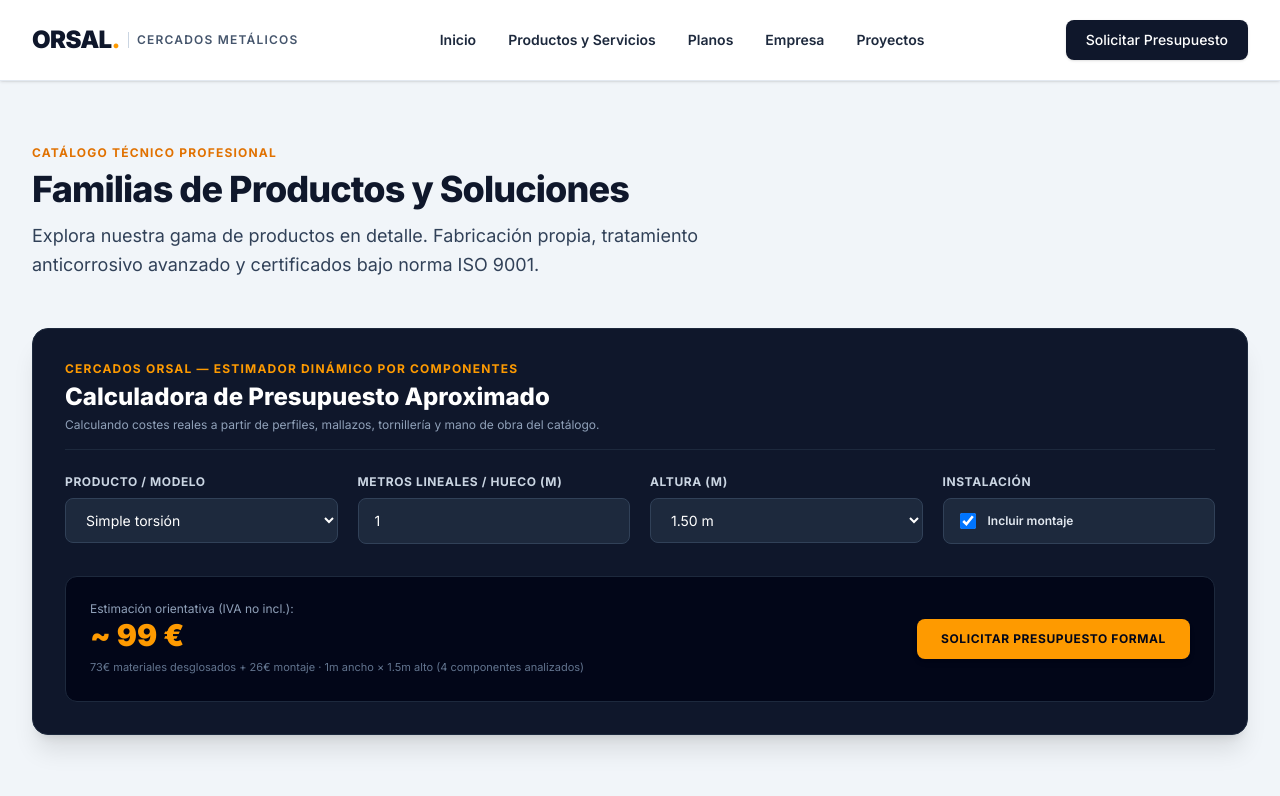
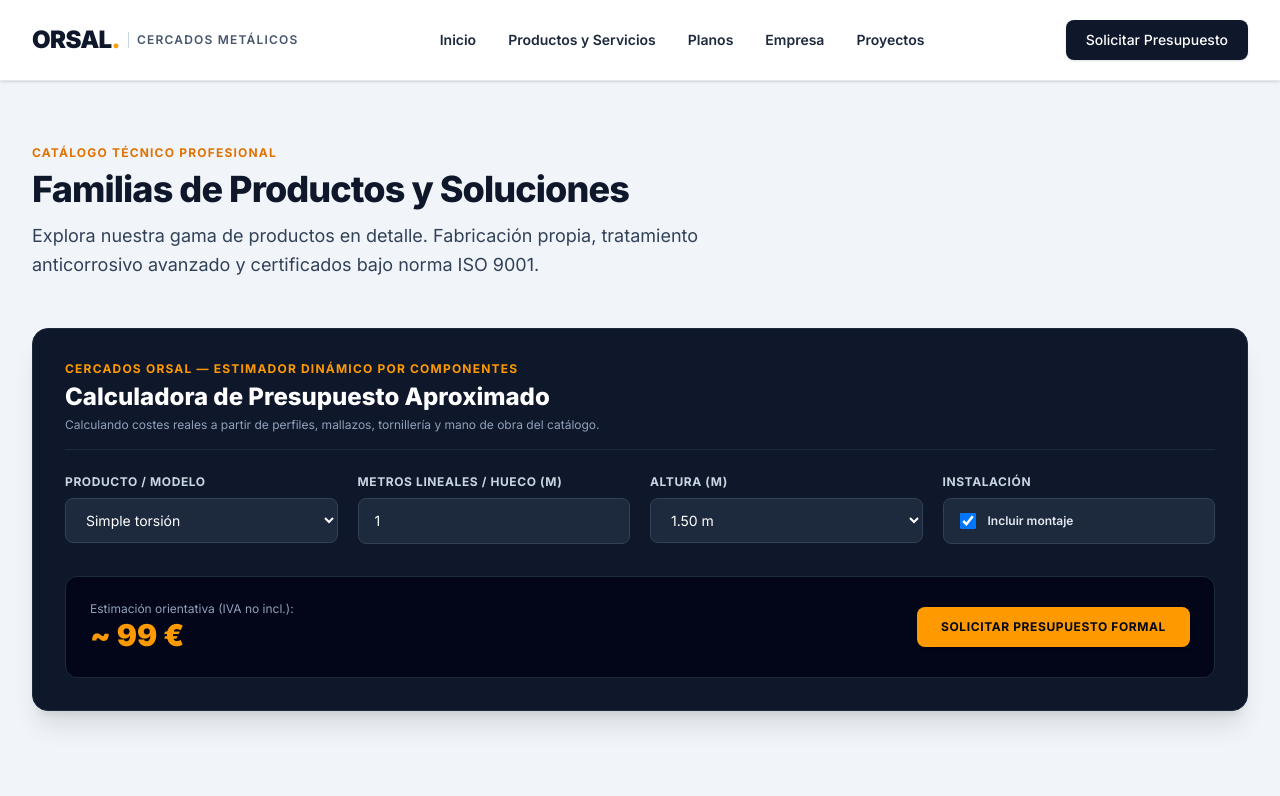
Before and after one commit to WattWozy/orsal, a Next.js app: page /productos in a window 1280 px wide. Shown: the top 796 px of the page. Built offline with nearby package versions, Linux system fonts and the light colour scheme.

Commit message:
chore: removing calculator subtitle

```diff
--- a/components/PriceCalculator.tsx
+++ b/components/PriceCalculator.tsx
@@ -199,12 +199,6 @@ export default function PriceCalculator() {
           {product.pricingConfigured ? (
             <>
               <div className="text-3xl font-black text-amber-500">~ {eur(totalEstimate)} €</div>
-              <span className="text-[11px] text-slate-500">
-                {eur(finalMaterialSalePrice)}€ materiales desglosados
-                {includeInstallation ? ` + ${eur(installationCost)}€ montaje` : ''}
-                {' · '}
-                {calculationDetail}
-              </span>
             </>
           ) : (
             <div className="text-xl font-bold text-slate-300">Precio bajo consulta</div>
```
